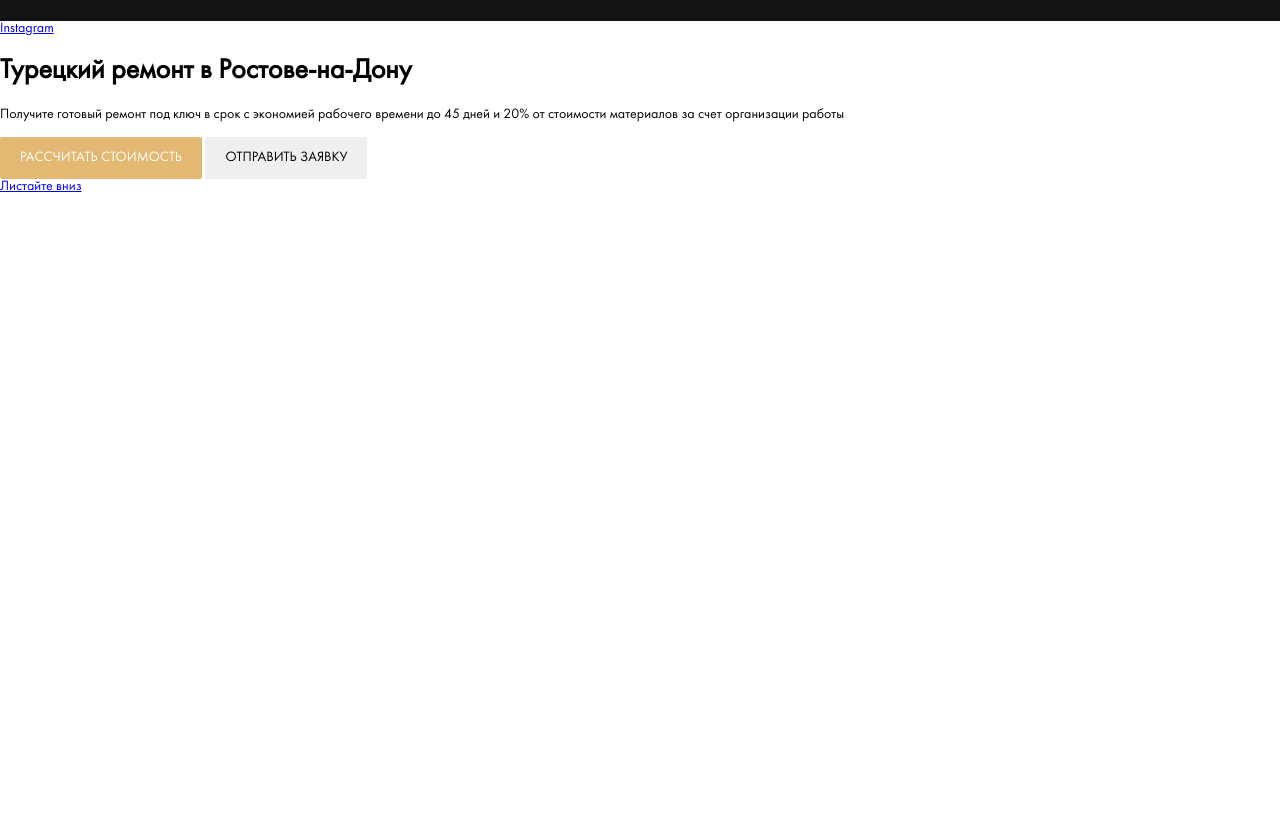
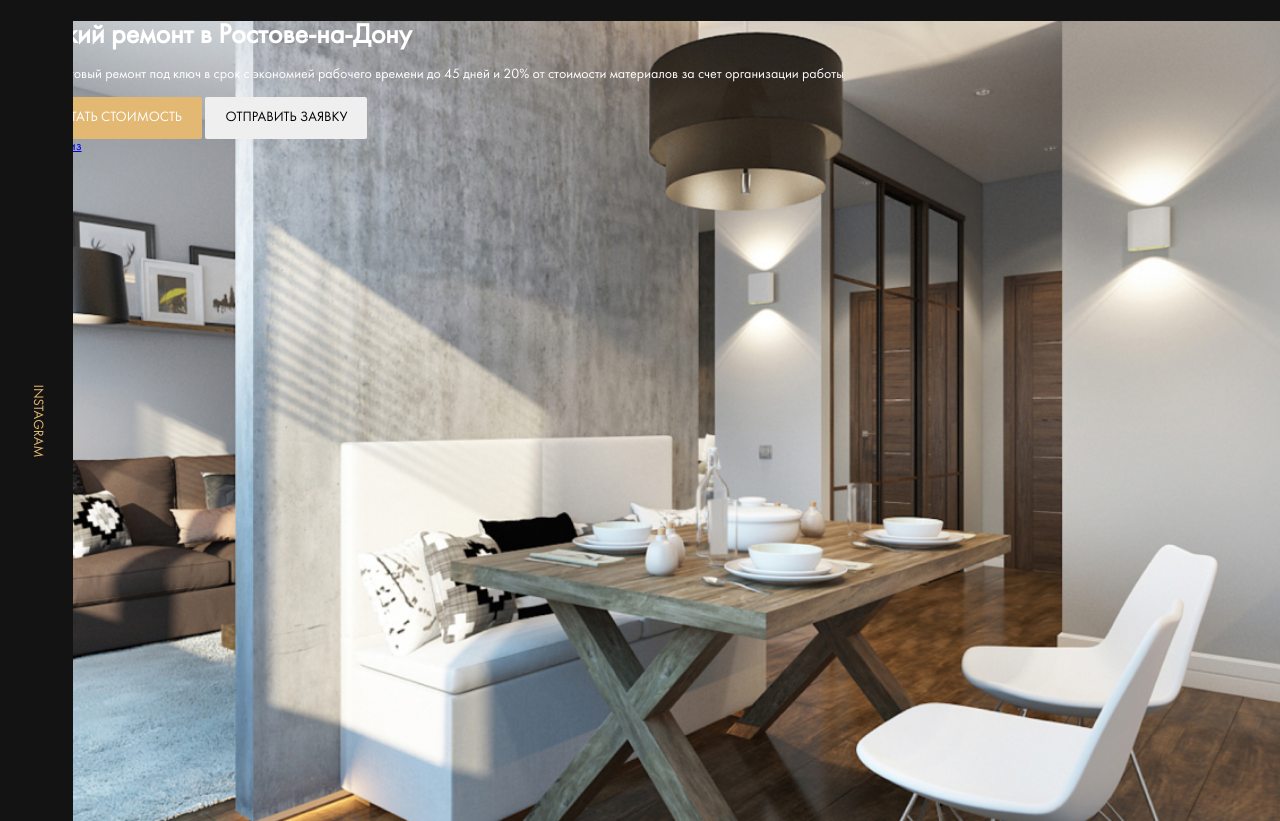
Before and after one commit to davydkina-polina/lesson-gulp, a website: page index.html in a window 1280 px wide. Shown: the part 69-890 px from the top of the page. Before the commit the page ends 800 px from the top, so only its background shows below. Drawn offline with Linux system fonts and the light colour scheme; files whose address does not match are found by name.

Commit message:
feat: added instagram-button

```diff
--- a/index.html
+++ b/index.html
@@ -37,7 +37,9 @@
  <!-- /.header -->
 
  <section class="hero">
-  <a href="#" class="instagram">Instagram</a>
+  <div class="instagram hero__instagram">
+   <a href="#" class="instagram__link">Instagram</a>
+  </div>
   <!-- /.instagram -->
   <div class="hero__content">
    <h1 class="title hero__title">Турецкий ремонт в Ростове-на-Дону</h1>
--- a/sass/style.sass
+++ b/sass/style.sass
@@ -4,6 +4,7 @@
 @import 'interface'
 @import 'grid'
 @import 'templates/header'
+@import 'templates/hero'
 
 body
  font-family: 'Futura Book', sans-serif
--- /dev/null
+++ b/sass/templates/_hero.sass
@@ -0,0 +1,23 @@
+.hero
+ background: $dark url(../../img/hero-bg.jpg) no-repeat center / cover
+ height: 100vh
+ color: $light
+ position: relative
+ &__instagram
+  position: absolute
+  left: 0
+  top: 0
+  max-width: 80px
+  height: 100%
+.instagram
+ display: flex
+ justify-content: center
+ align-items: center
+ background: $dark
+ &__link
+  text-transform: uppercase
+  text-decoration: none
+  color: $primary
+  transform: rotate(90deg)
+.title
+ margin: 0
```
Also changed, not shown: css/style.css, img/hero-bg.jpg (added).
